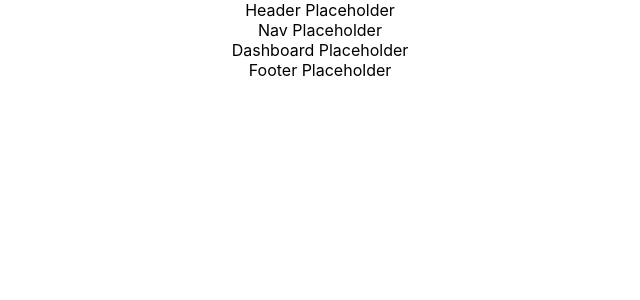
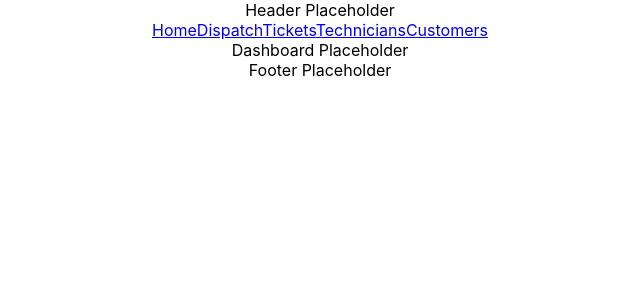
Before and after one commit to aaronslaughter/dispatch-dashboard, a React (Create React App) app in the folder client/: page / in a window 1280 px wide. Shown: the top 300 px of the page, without its empty margins (320-960 px from the left). Built offline with nearby package versions, Linux system fonts and the light colour scheme; no server answers.

Commit message:
added links to nav bar

```diff
--- a/client/src/components/Nav.jsx
+++ b/client/src/components/Nav.jsx
@@ -1,9 +1,14 @@
 import React from 'react'
+import { Link } from 'react-router-dom'
 
 export default function Nav() {
   return (
-    <div>
-      Nav Placeholder
-    </div>
+    <nav>
+        <Link to="/">Home</Link>
+        <Link to="/dispatch">Dispatch</Link>
+        <Link to="/tickets">Tickets</Link>
+        <Link to="/technicians">Technicians</Link>
+        <Link to="/customers">Customers</Link>
+    </nav>
   )
 }
```
